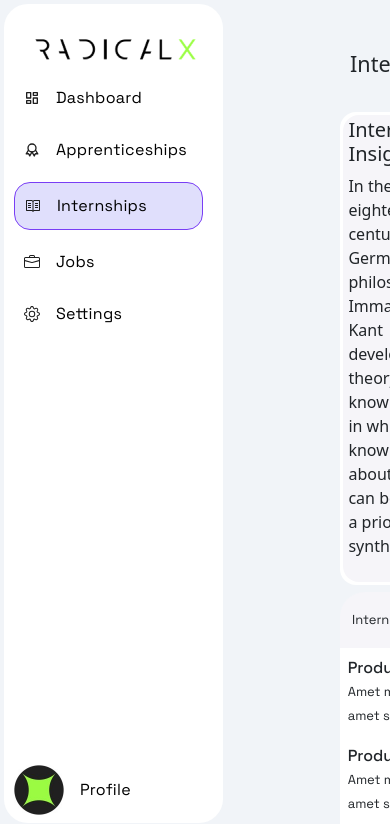
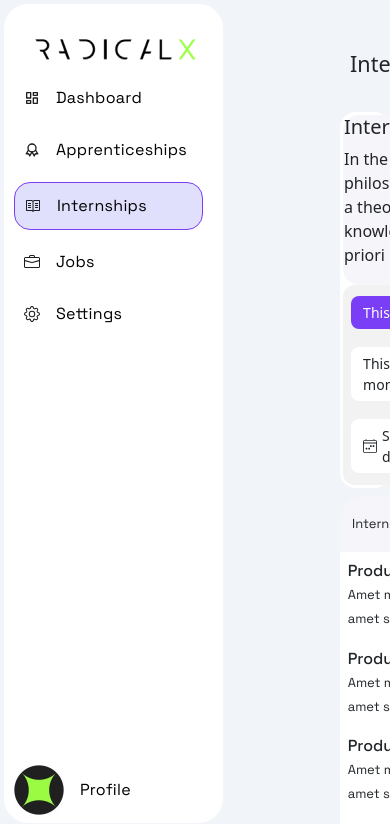
Before and after one commit to web-based/radicalx-internship-flow-app, a React (Create React App) app: page /internship in a window 390 px wide. Shown: the top 824 px of the page. Built offline with nearby package versions, Linux system fonts and the light colour scheme.

Commit message:
Made the font smaller. Applied responsive web design. The @media rule: min-width: 1200px; max-width: 992px max-width: 768px max-width: 600px :art:

```diff
--- a/package.json
+++ b/package.json
@@ -14,7 +14,6 @@
     "react-icons": "^4.6.0",
     "react-router": "^6.4.2",
     "react-router-dom": "^6.4.2",
-    "react-scripts": "5.0.1",
     "web-vitals": "^2.1.4"
   },
   "scripts": {
@@ -42,6 +41,7 @@
     ]
   },
   "devDependencies": {
+    "react-scripts": "^5.0.1",
     "tailwindcss": "^3.1.8"
   }
 }
--- a/src/components/InternInsight.css
+++ b/src/components/InternInsight.css
@@ -1,3 +1,12 @@
+/* css reset   */
+body, header, nav, main, footer, article, aside,
+section, figure, figcaption,
+h1, h2, h3, h4, div, img, ul    {
+    margin: 0;
+    padding: 0;
+    border: 0;
+}
+
 .intern-insight-container {
     background-color: #F6F5F9;
     border-radius: 16px;
@@ -46,6 +55,7 @@
     flex: none;
     order: 0;
     flex-grow: 0;
+    font-size: 14px;
 }
 
 .this-month-container {
@@ -57,6 +67,7 @@
     border-radius: 8px;
     order: 0;
     flex-grow: 0;
+    font-size: 14px;
 }
 
 .select-dates-container {
@@ -68,14 +79,103 @@
     align-items: center;
     order: 0;
     flex-grow: 0;
+    font-size: 14px;
 }
 
 .select-dates {
     display: flex;
     align-items: center;
+    font-size: 14px;
 }
 
 .calender-icon {
     display: flex;
     padding-right: 5px;
 }
+
+/*  media query         */
+
+/*  Device Breakpoints  */
+
+/* Extra large devices (large laptops and desktops, 1200px and up) */
+@media only screen and (min-width: 1200px) {
+    html {background: pink;}
+
+}
+
+/* Medium devices (landscape tablets, 768px and up) */
+@media only screen and (max-width: 992px) {
+    html { background: orange; }
+    .int-insight-main-container {
+        background-color: #fff;
+        border-radius: 16px;
+        display: flex;
+        margin-bottom: 2%;
+        flex-direction: row;
+        justify-content: space-between;
+        align-items: flex-start;
+        padding: .8%;
+        width: auto;
+        margin-left: 340px;
+        height: auto;
+        order: 0;
+        flex-grow: 0;
+        flex-wrap: wrap;
+    }
+}
+
+/* Small devices (portrait tablets and large phones, 600px and up) */
+@media only screen and (max-width: 768px) {
+    html  {  background: blue;  }
+
+}
+
+/* Extra small devices (phones, 600px and down)  */
+
+html  { min-width: 200px; }
+
+@media only screen and (max-width: 600px) {
+    html  {  background: red;  }
+
+    .int-insight-main-container {
+        background-color: #fff;
+        border-radius: 16px;
+        display: flex;
+        margin-bottom: 2%;
+        flex-direction: column;
+        justify-content: space-between;
+        align-items: flex-start;
+        padding: .8%;
+        width: auto;
+        margin-left: 340px;
+        height: auto;
+        order: 0;
+        flex-grow: 0;
+        flex-wrap: wrap;
+    }
+
+    .layout-container {
+        display: flex;
+        flex-direction: row;
+        align-items: center;
+        padding: 8px;
+        gap: 10px;
+        width: inherit;
+        /*height: 48px;     */
+        height: 200px;
+        background: #F2F2F2;
+        border-radius: 12px;
+        flex-wrap: wrap;
+    }
+
+    .intern-insight-container {
+        background-color: #F6F5F9;
+        border-radius: 16px;
+        padding: 1% 2% 3% 2%;
+        inline-size: 300px;
+        margin: 0 2% 0 0;
+        display: flex;
+        flex-direction: column;
+        flex-wrap: wrap;
+    }
+}
```
Also changed, not shown: 1 other file (tests, documents, lock files or other folders).
